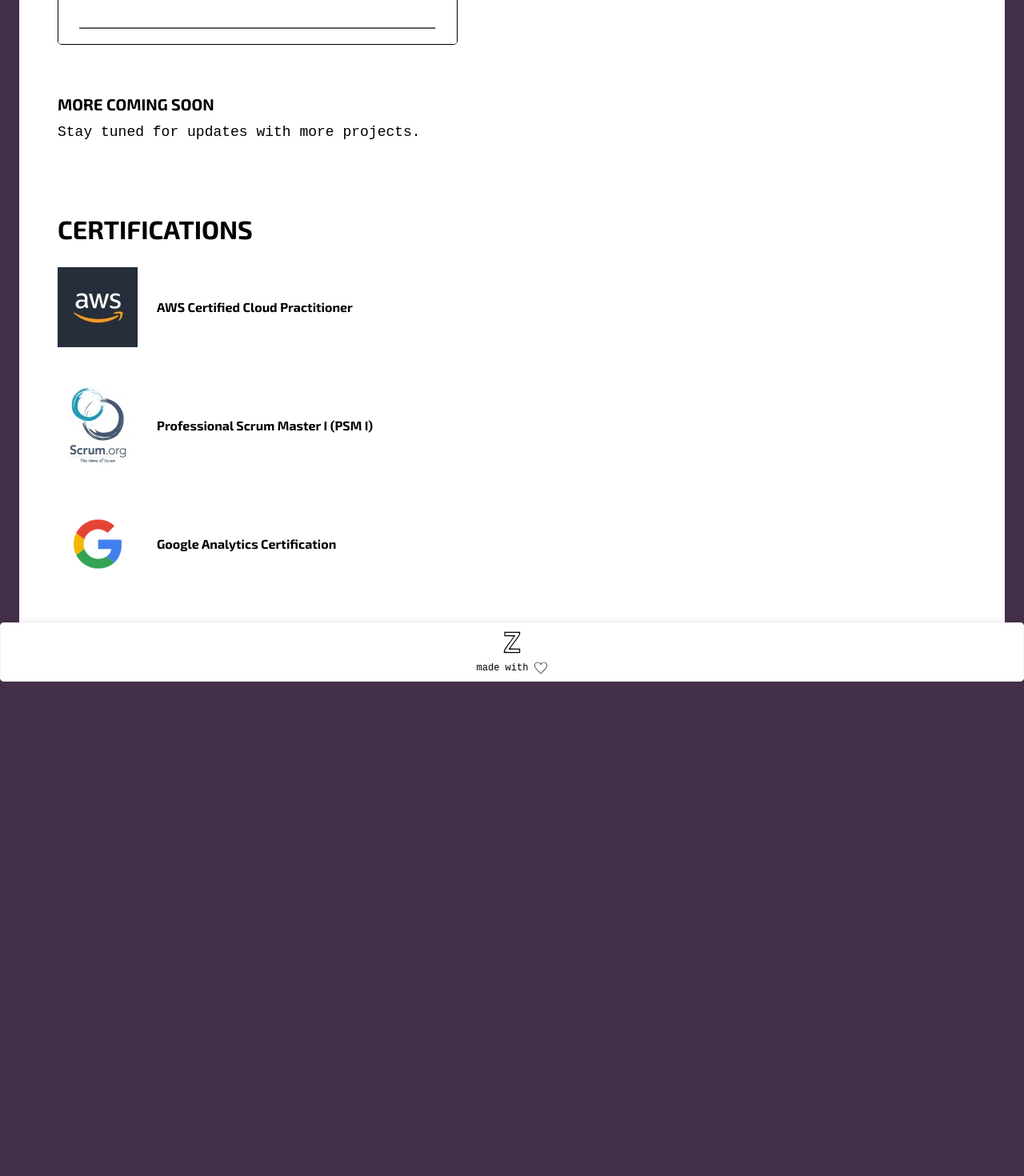
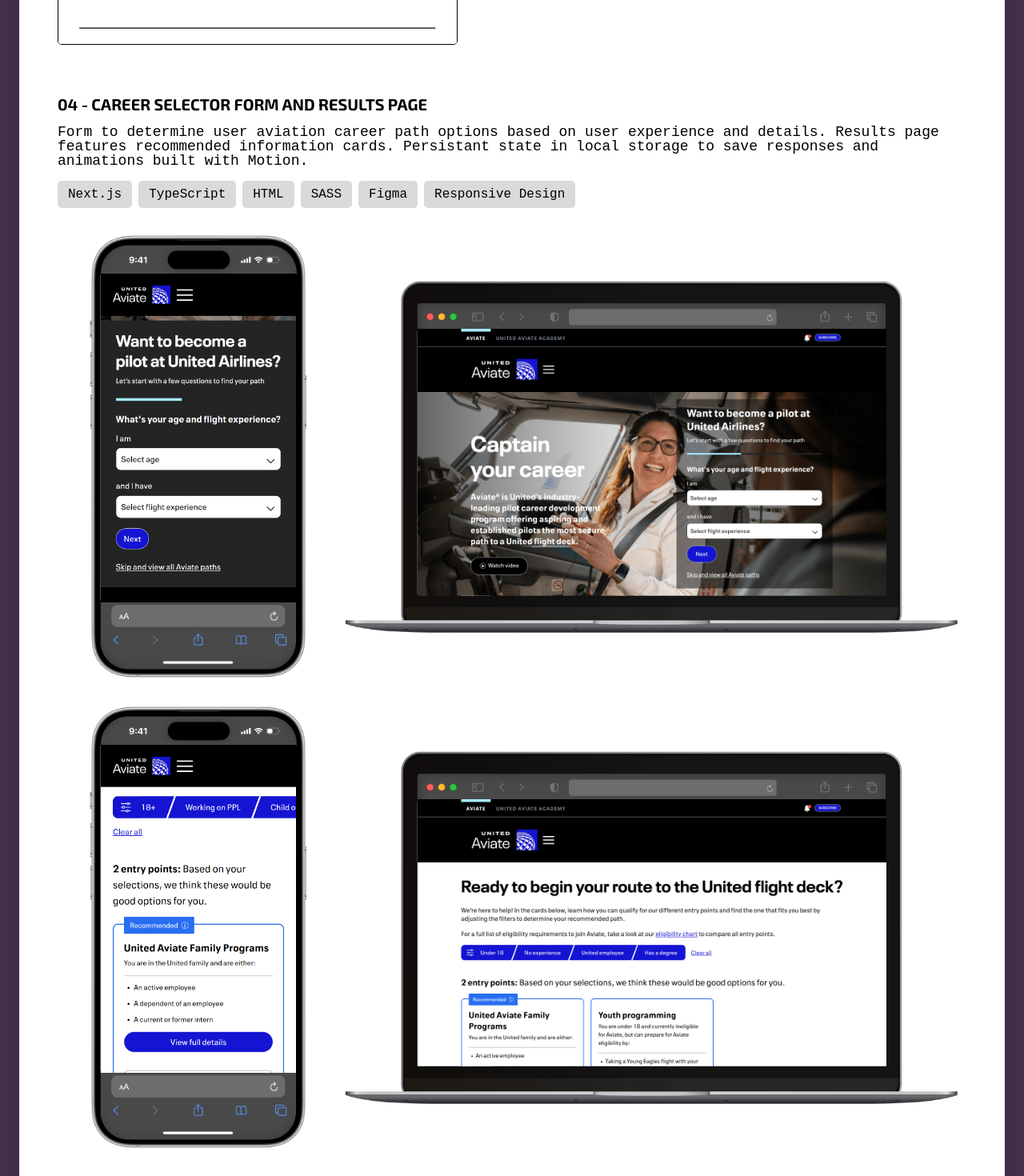
Before and after one commit to elizwiebel/project-portfolio, a Next.js app: page / in a window 1280 px wide. Shown: the part 4600-6070 px from the top of the page at 80% size. Before the commit the page ends 5452 px from the top, so only its background shows below. Built offline with nearby package versions, Linux system fonts and the light colour scheme.

Commit message:
Finish adding project04

```diff
--- a/components/Project/Project.module.scss
+++ b/components/Project/Project.module.scss
@@ -32,6 +32,10 @@
         align-items: center;
         padding-left: 2rem;
     }
+}
+
+.project-img-container2 {
+    margin-top: 2rem;
 }
 
 .project-mobile {
--- a/components/Project/Project.tsx
+++ b/components/Project/Project.tsx
@@ -7,6 +7,8 @@
     description: string;
     mobileImg?: string;
     desktopImg?: string;
+    mobileImg2?: string;
+    desktopImg2?: string;
     tagData?: Array<{
         name: string;
         size: number;
@@ -14,7 +16,16 @@
     }>;
 };
 
-export default function Project({ children, heading, description, mobileImg, desktopImg, tagData }: ProjectProps) {
+export default function Project({
+    children,
+    heading,
+    description,
+    mobileImg,
+    desktopImg,
+    mobileImg2,
+    desktopImg2,
+    tagData,
+}: ProjectProps) {
     const hasNoContent = tagData || mobileImg || desktopImg || children ? false : true;
 
     return (
@@ -66,6 +77,44 @@
                     </div>
                 </div>
             )}
+            {mobileImg2 && desktopImg2 && (
+                <div className={`${styles["project-img-container"]} ${styles["project-img-container2"]}`}>
+                    <div className={styles["project-mobile"]}>
+                        <img
+                            className={styles["project-mobile-background"]}
+                            src="/assets/imgs/mock-background-mobile.png"
+                            alt="Mock up of a mobile phone for use as a background"
+                            width="683"
+                            height="1377"
+                        ></img>
+                        <img
+                            className={styles["project-mobile-capture"]}
+                            src={mobileImg2}
+                            alt="Mobile website screen capture"
+                            width="1170"
+                            height="1965"
+                        ></img>
+                    </div>
+                    <div className={styles["project-desktop"]}>
+                        <div className={styles["project-scroll-container"]}>
+                            <img
+                                className={styles["project-desktop-background"]}
+                                src="/assets/imgs/mock-background-desktop.png"
+                                alt="Mock up of a laptop for use as a background"
+                                width="2451"
+                                height="1426"
+                            ></img>
+                            <img
+                                className={styles["project-desktop-capture"]}
+                                src={desktopImg2}
+                                alt="Desktop website screen capture"
+                                width="2700"
+                                height="1540"
+                            ></img>
+                        </div>
+                    </div>
+                </div>
+            )}
             {children}
         </div>
     );
--- a/components/ProjectSection/ProjectSection.tsx
+++ b/components/ProjectSection/ProjectSection.tsx
@@ -3,6 +3,7 @@
 import { project01ResponsiveHeaderData } from "./project01-responsive-header-data";
 import { project02WebFormData } from "./project02-web-form-data";
 import { project03MiniCartDrawer } from "./project03-mini-cart-drawer";
+import { project04CareerSelector } from "./project04-career-selector";
 
 export default function ProjectSection() {
     return (
@@ -34,6 +35,15 @@
                     height="2017"
                 ></img>
             </Project>
+            <Project
+                heading="04 - Career Selector Form and Results Page"
+                description="Form to determine user aviation career path options based on user experience and details. Results page features recommended information cards. Persistant state in local storage to save responses and animations built with Motion."
+                tagData={project04CareerSelector}
+                mobileImg="/assets/imgs/project04-capture-mobile-career-selector.png"
+                desktopImg="/assets/imgs/project04-capture-desktop-career-selector.png"
+                mobileImg2="/assets/imgs/project04-capture-mobile-career-selector2.png"
+                desktopImg2="/assets/imgs/project04-capture-desktop-career-selector2.png"
+            />
             <Project heading="More Coming Soon" description="Stay tuned for updates with more projects." />
         </div>
     );
--- /dev/null
+++ b/components/ProjectSection/project04-career-selector.ts
@@ -0,0 +1,32 @@
+export const project04CareerSelector = [
+    {
+        name: "Next.js",
+        size: 1,
+        type: "default",
+    },
+    {
+        name: "TypeScript",
+        size: 1,
+        type: "default",
+    },
+    {
+        name: "HTML",
+        size: 1,
+        type: "default",
+    },
+    {
+        name: "SASS",
+        size: 1,
+        type: "default",
+    },
+        {
+        name: "Figma",
+        size: 1,
+        type: "default",
+    },
+    {
+        name: "Responsive Design",
+        size: 1,
+        type: "default",
+    },
+];
```
